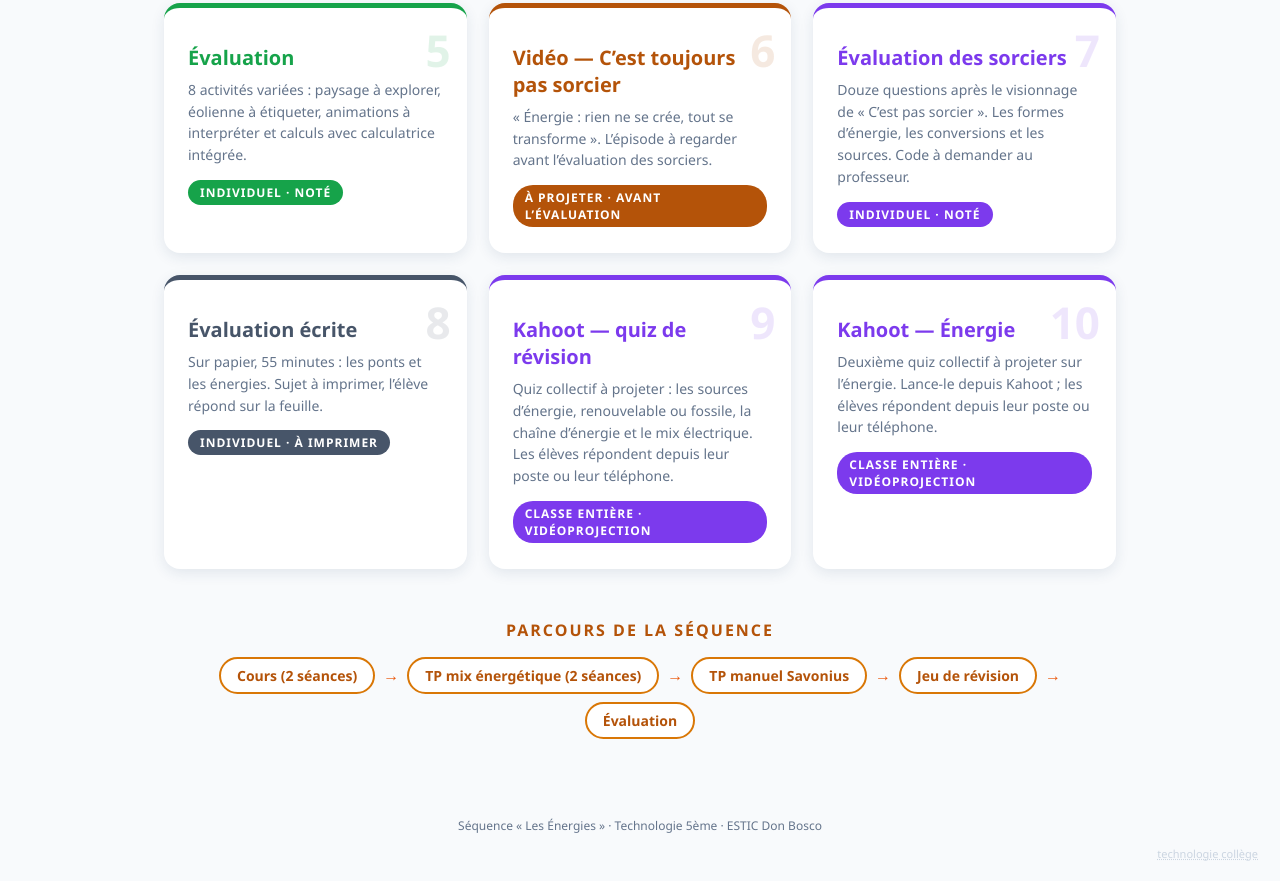
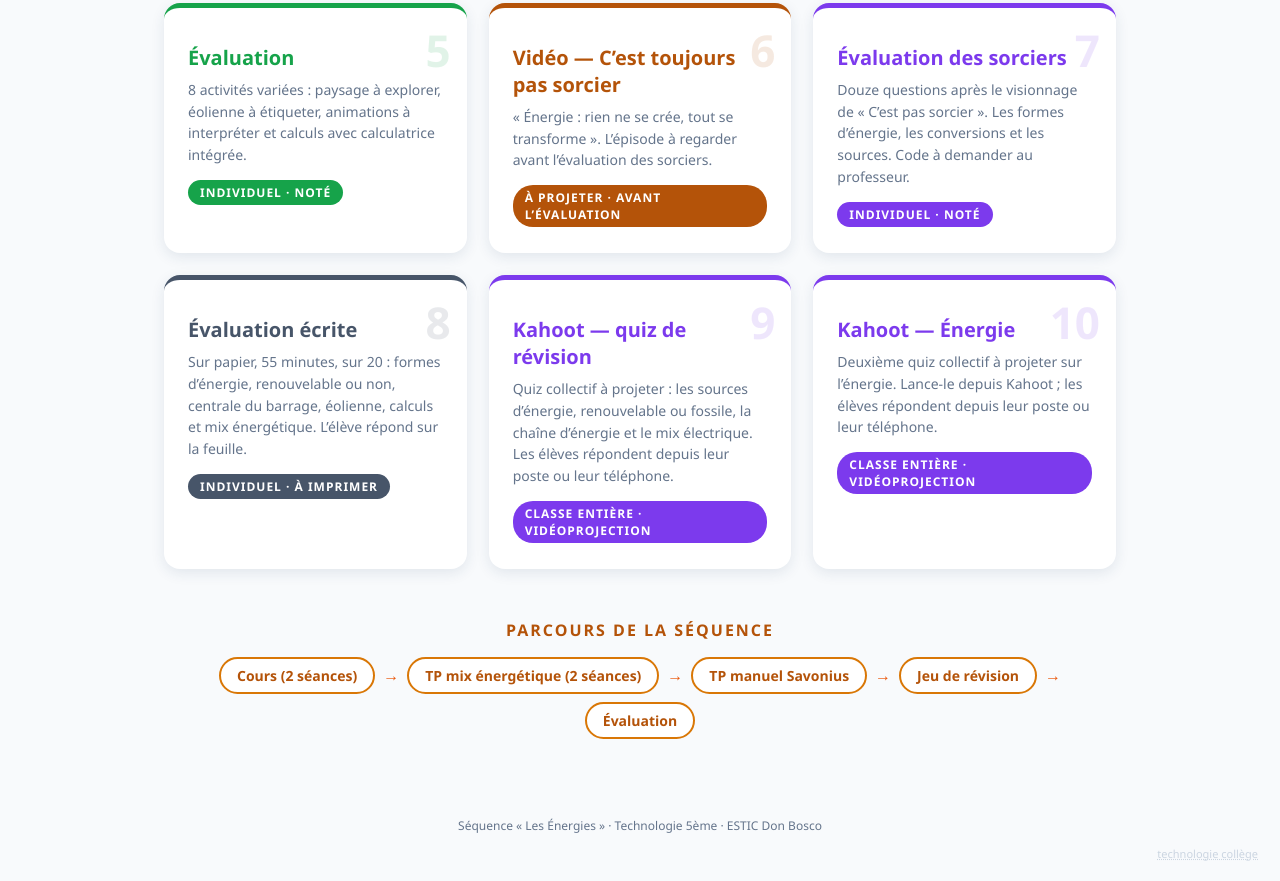
Before and after one commit to GenGiscard/HubTechnologie, a plain HTML site: page 00_hub_energies_5e.html in a window 1280 px wide. Shown: the part 1216-2097 px from the top of the page. Drawn offline with Linux system fonts and the light colour scheme.

Commit message:
Hub énergies 5e : évaluation écrite des énergies (sujet PDF à imprimer)
Co-Authored-By: Claude Opus 5.5 <noreply@anthropic.com>
Claude-Session: https://claude.ai/code/session_01GrEwF2kuabNrbXmj5wbGLA

```diff
--- a/00_hub_energies_5e.html
+++ b/00_hub_energies_5e.html
@@ -122,10 +122,10 @@ footer{padding:18px;text-align:center;font-size:12px;color:var(--gris)}
  <p>Douze questions après le visionnage de « C’est pas sorcier ». Les formes d’énergie, les conversions et les sources. Code à demander au professeur.</p>
  <span class="tag">Individuel · noté</span>
  </a>
- <a class="card" href="04_evaluation_ecrite_ponts_energies_5e.pdf" target="_blank" rel="noopener" style="--accent:#475569">
+ <a class="card" href="04_evaluation_ecrite_energies_5e.pdf" target="_blank" rel="noopener" style="--accent:#475569">
  <div class="num">8</div><div class="icone"></div>
  <h2>Évaluation écrite</h2>
- <p>Sur papier, 55 minutes : les ponts et les énergies. Sujet à imprimer, l’élève répond sur la feuille.</p>
+ <p>Sur papier, 55 minutes, sur 20 : formes d’énergie, renouvelable ou non, centrale du barrage, éolienne, calculs et mix énergétique. L’élève répond sur la feuille.</p>
  <span class="tag">Individuel · à imprimer</span>
  </a>
  <a class="card" href="https://play.kahoot.it/v2/?quizId=a2171712-4376-43ee-b923-3a31b81b7b39&amp;hostId=4fe3d595-5a74-409d-9f56-862a5af5dfa9" target="_blank" rel="noopener" style="--accent:#7c3aed">
```
Also changed, not shown: 1 other file.
